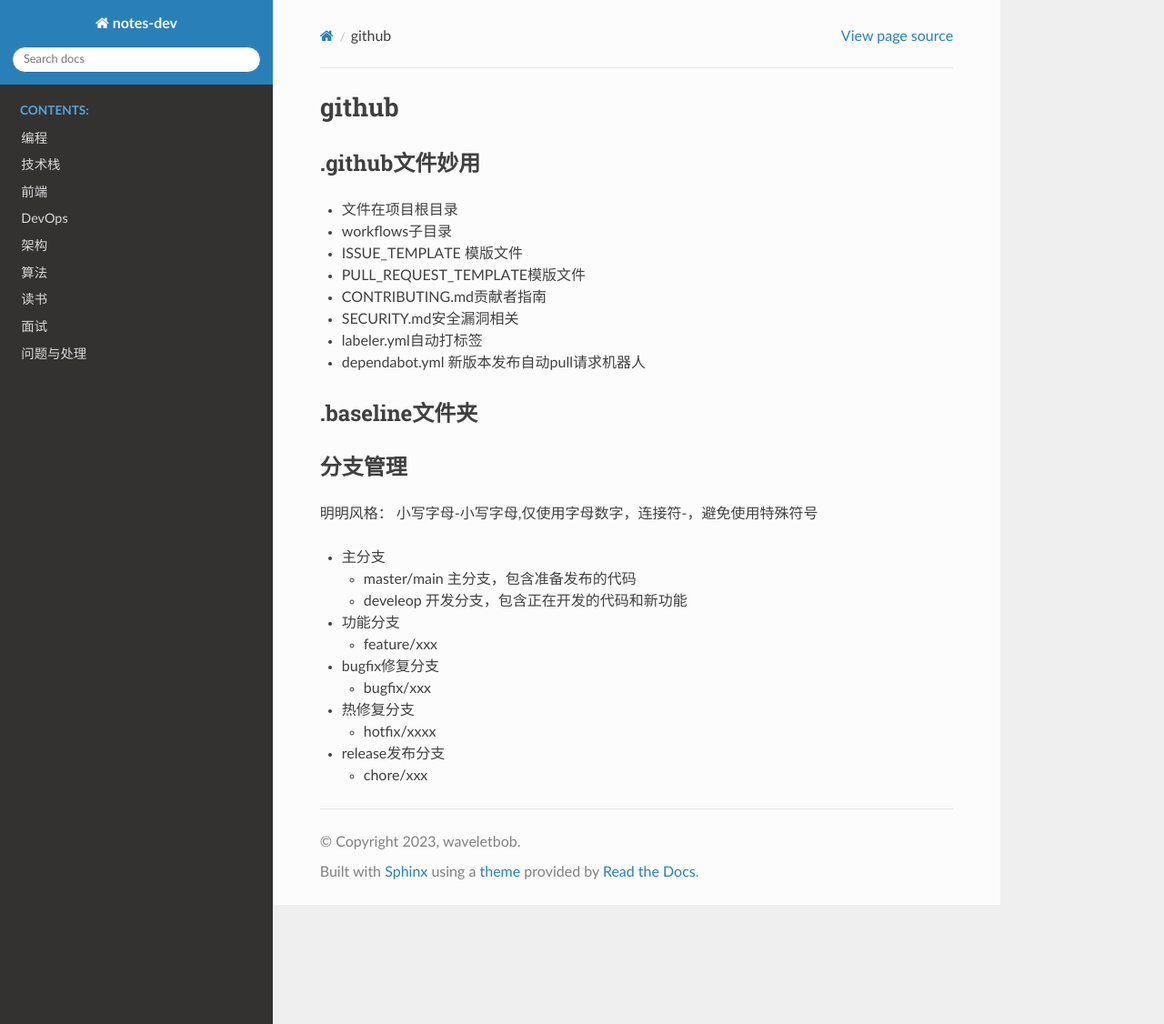
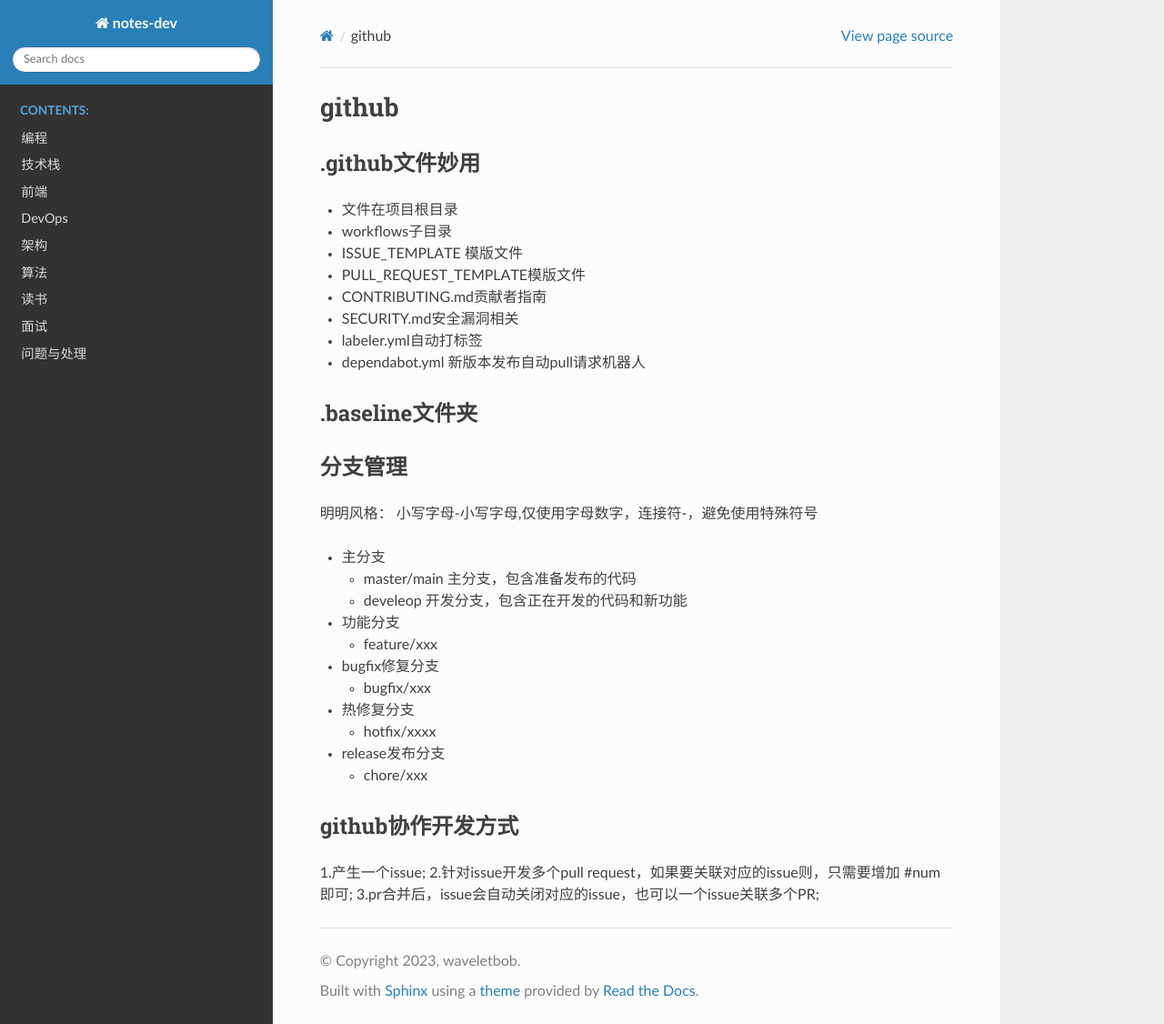
Before and after one commit to waveletbob/mynoteIssues, a Sphinx documentation site: the page built from source/devops/github.md, in a window 1280 px wide and 1126 px high. Shown: the whole window at 91% size. Built offline with Sphinx 7.4.7 and the Read the Docs theme 3.1.0, drawn with Linux system fonts in a browser that asks for light colours; pages that are not in the unit, such as notebooks, are missing from menus; comment, search, counter and statistics services are not loaded.

Commit message:
Develop-add the deveop of devops V1 Fixes 这个是增加协作方式的笔记#3

```diff
--- a/source/devops/github.md
+++ b/source/devops/github.md
@@ -28,3 +28,9 @@
   - hotfix/xxxx
 - release发布分支
   - chore/xxx
+
+## github协作开发方式
+
+1.产生一个issue;
+2.针对issue开发多个pull request，如果要关联对应的issue则，只需要增加 #num 即可;
+3.pr合并后，issue会自动关闭对应的issue，也可以一个issue关联多个PR;
```
